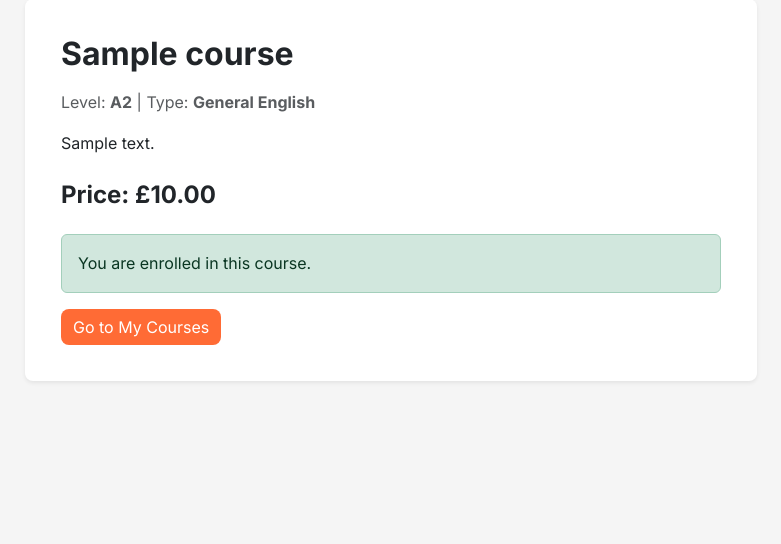
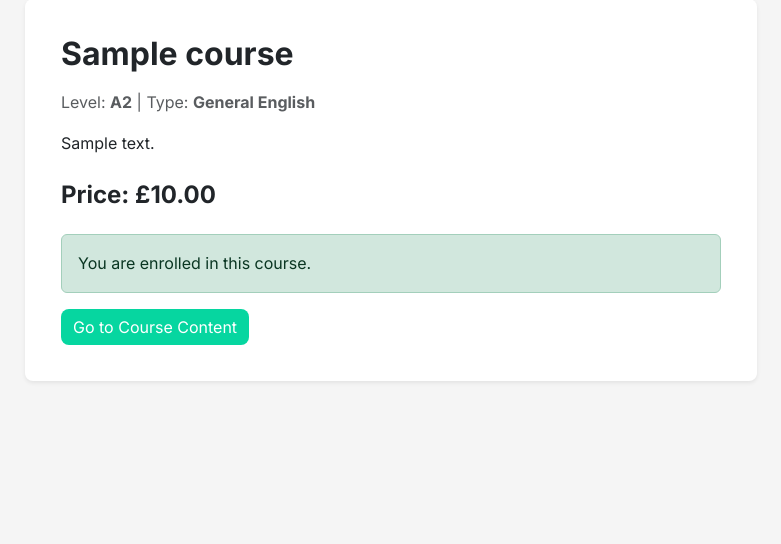
Before and after one commit to jackpoletek/cup-of-english, a Django app: page /courses/1/ in a window 1280 px wide. Shown: the part 133-677 px from the top of the page, without its empty margins (249-1030 px from the left). Run offline with Django 5.2, Linux system fonts and the light colour scheme; a user stored in the database is signed in; tables that the repository leaves empty hold one stand-in row (values such as "Sample post"); parts of the project's set-up code (start-up, migrations or seed data) failed here and were passed over; some libraries are stand-ins or nearby versions.

Commit message:
Add protected course content view with strict enrollment access control

```diff
--- a/courses/templates/courses/course_details.html
+++ b/courses/templates/courses/course_details.html
@@ -41,8 +41,8 @@
                             You are enrolled in this course.
                         </div>
 
-                        <a href="{% url 'courses:my_courses' %}" class="btn btn-primary">
-                            Go to My Courses
+                        <a href="{% url 'courses:course_content' course.id %}" class="btn btn-success">
+                            Go to Course Content
                         </a>
 
                         {% else %}
--- a/courses/templates/courses/my_courses.html
+++ b/courses/templates/courses/my_courses.html
@@ -33,8 +33,8 @@
                         {{ enrollment.course.description|truncatewords:20 }}
                     </p>
 
-                    <a href="{% url 'courses:course_details' enrollment.course.id %}" class="btn btn-primary mt-2">
-                        View Course
+                    <a href="{% url 'courses:course_content' enrollment.course.id %}" class="btn btn-success mt-2">
+                        Go to Course
                     </a>
 
                 </div>
--- a/courses/urls.py
+++ b/courses/urls.py
@@ -7,4 +7,5 @@ urlpatterns = [
     path("", views.courses_view, name="courses"),
     path("<int:course_id>/", views.course_details, name="course_details"),
     path("my-courses/", views.my_courses, name="my_courses"),
+    path("<int:course_id>/content/", views.course_content, name="course_content"),
 ]
--- a/courses/views.py
+++ b/courses/views.py
@@ -1,4 +1,4 @@
-from django.shortcuts import render, get_object_or_404
+from django.shortcuts import render, get_object_or_404, redirect
 from django.contrib.auth.decorators import login_required
 from enrollments.models import Enrollment
 from .models import Course
@@ -90,3 +90,39 @@ def my_courses(request):
             "enrollments": enrollments
         }
     )
+
+@login_required
+def course_content(request, course_id):
+    """
+    Display the content of a specific course for enrolled users.
+    This view ensures that only users who are actively enrolled in the course
+    can access the course content.
+
+    Args:
+        request: HTTP request object (user is guaranteed to be authenticated)
+        course_id: Primary key of the course whose content is to be displayed
+    Returns:
+        Rendered template with course content if enrolled, otherwise redirects
+    """
+
+    # Get the course or return 404 if it doesn't exist
+    course = get_object_or_404(Course, id=course_id)
+
+    # Check if the user is enrolled in this course
+    is_enrolled = Enrollment.objects.filter(
+        learner=request.user,
+        course=course,
+        is_active=True
+    ).exists()
+
+    if not is_enrolled:
+        # If not enrolled, block access and redirect to course details
+        return redirect('courses:course_details', course_id=course.id)
+
+    return render(
+        request,
+        "courses/course_content.html",
+        {
+            "course": course
+        }
+    )
```
Also changed, not shown: courses/templates/courses/course_content.html (added, +17 -0 lines).
